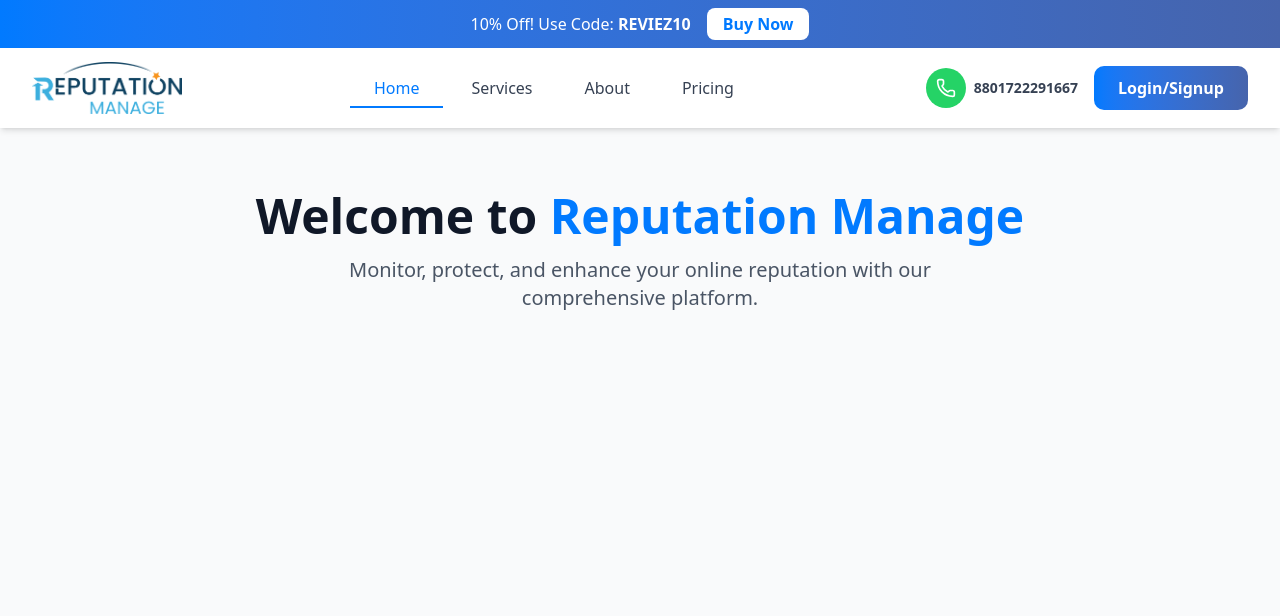
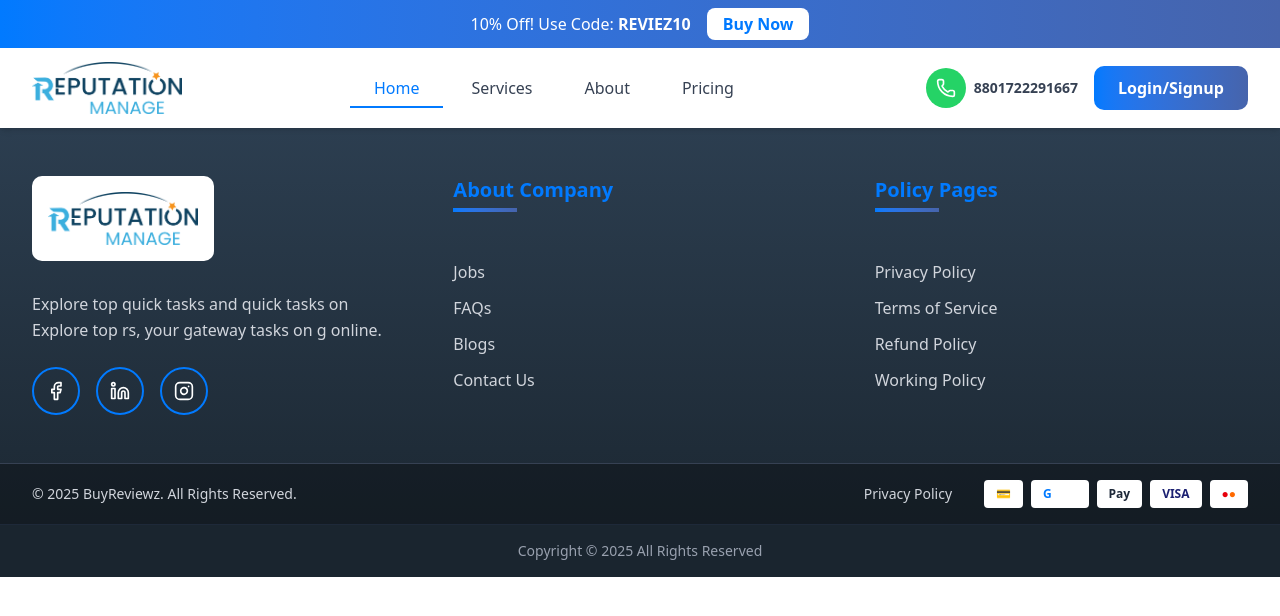
Before and after one commit to jobayer-ahmed7/Reputation-Management, a Next.js app in the folder frontend/: page / in a window 1280 px wide. Shown: the top 616 px of the page. Built offline with nearby package versions, Linux system fonts and the light colour scheme.

Commit message:
Footer added

```diff
--- a/frontend/src/app/(CommonLayout)/(home)/page.tsx
+++ b/frontend/src/app/(CommonLayout)/(home)/page.tsx
@@ -3,21 +3,7 @@
 const HomePage = () => {
   return (
     <div>
-            {/* Demo Content */}
-      <div className="min-h-screen bg-gray-50">
-        <div className="max-w-7xl mx-auto px-4 py-16">
-          <div className="text-center">
-            <h1 className="text-4xl md:text-5xl font-bold text-gray-900 mb-4">
-              Welcome to{" "}
-              <span className="text-pblue">Reputation Manage</span>
-            </h1>
-            <p className="text-xl text-gray-600 max-w-2xl mx-auto">
-              Monitor, protect, and enhance your online reputation with our
-              comprehensive platform.
-            </p>
-          </div>
-        </div>
-      </div>
+
     </div>
   );
 };
--- a/frontend/src/app/(CommonLayout)/layout.tsx
+++ b/frontend/src/app/(CommonLayout)/layout.tsx
@@ -1,13 +1,15 @@
+import Footer from "@/components/shared/Footer";
 import Navbar from "@/components/shared/Navbar";
 
 const CommonLayout = ({ children }: { children: React.ReactNode }) => {
-  return <div>
+  return (
+    <div>
+      <Navbar />
 
-    <Navbar/>
-
-    {children}
-
-    </div>;
+      {children}
+      <Footer />
+    </div>
+  );
 };
 
 export default CommonLayout;
--- /dev/null
+++ b/frontend/src/components/shared/Footer.tsx
@@ -0,0 +1,171 @@
+import React from "react";
+import { Facebook, Linkedin, Instagram } from "lucide-react";
+import Image from "next/image";
+
+const Footer = () => {
+  const currentYear = new Date().getFullYear();
+
+  const aboutLinks = [
+    { name: "Jobs", href: "#jobs" },
+    { name: "FAQs", href: "#faqs" },
+    { name: "Blogs", href: "#blogs" },
+    { name: "Contact Us", href: "#contact" },
+  ];
+
+  const policyLinks = [
+    { name: "Privacy Policy", href: "#privacy" },
+    { name: "Terms of Service", href: "#terms" },
+    { name: "Refund Policy", href: "#refund" },
+    { name: "Working Policy", href: "#working" },
+  ];
+
+  const paymentMethods = [
+    { name: "Credit Card", icon: "💳" },
+    { name: "Google Pay", icon: "G" },
+    { name: "Apple Pay", icon: "" },
+    { name: "Visa", icon: "VISA" },
+    { name: "Mastercard", icon: "MC" },
+  ];
+
+  return (
+    <footer className="bg-linear-to-b from-[#2c3e50] to-[#1a252f] text-white">
+      {/* Main Footer Content */}
+      <div className="max-w-7xl mx-auto px-4 sm:px-6 lg:px-8 py-12">
+        <div className="grid grid-cols-1 md:grid-cols-3 gap-8 md:gap-12">
+          {/* Company Info Section */}
+          <div className="space-y-6">
+            <div className="bg-white p-4 rounded-lg inline-block">
+              <Image
+                alt="Company logo"
+                width={150}
+                height={300}
+                src={"/logo.webp"}
+              />
+            </div>
+
+            <p className="text-gray-300 leading-relaxed max-w-sm">
+              Explore top quick tasks and quick tasks on Explore top rs, your
+              gateway tasks on g online.
+            </p>
+
+            {/* Social Media Icons */}
+            <div className="flex gap-4">
+              <a
+                href="#facebook"
+                className="w-12 h-12 rounded-full border-2 border-pblue flex items-center justify-center hover:bg-pblue hover:scale-110 transition-all duration-300"
+                aria-label="Facebook"
+              >
+                <Facebook className="w-5 h-5" />
+              </a>
+              <a
+                href="#linkedin"
+                className="w-12 h-12 rounded-full border-2 border-pblue flex items-center justify-center hover:bg-pblue hover:scale-110 transition-all duration-300"
+                aria-label="LinkedIn"
+              >
+                <Linkedin className="w-5 h-5" />
+              </a>
+              <a
+                href="#instagram"
+                className="w-12 h-12 rounded-full border-2 border-pblue flex items-center justify-center hover:bg-pblue hover:scale-110 transition-all duration-300"
+                aria-label="Instagram"
+              >
+                <Instagram className="w-5 h-5" />
+              </a>
+            </div>
+          </div>
+
+          {/* About Company Section */}
+          <div>
+            <h3 className="text-xl font-semibold text-pblue mb-6 relative inline-block">
+              About Company
+              <span className="absolute -bottom-2 left-0 w-16 h-1 bg-linear-to-r from-pblue to-bluegray"></span>
+            </h3>
+            <ul className="space-y-3 mt-8">
+              {aboutLinks.map((link) => (
+                <li key={link.name}>
+                  <a
+                    href={link.href}
+                    className="text-gray-300 hover:text-pblue hover:translate-x-2 transition-all duration-300 inline-block"
+                  >
+                    {link.name}
+                  </a>
+                </li>
+              ))}
+            </ul>
+          </div>
+
+          {/* Policy Pages Section */}
+          <div>
+            <h3 className="text-xl font-semibold text-pblue mb-6 relative inline-block">
+              Policy Pages
+              <span className="absolute -bottom-2 left-0 w-16 h-1 bg-linear-to-r from-pblue to-bluegray"></span>
+            </h3>
+            <ul className="space-y-3 mt-8">
+              {policyLinks.map((link) => (
+                <li key={link.name}>
+                  <a
+                    href={link.href}
+                    className="text-gray-300 hover:text-pblue hover:translate-x-2 transition-all duration-300 inline-block"
+                  >
+                    {link.name}
+                  </a>
+                </li>
+              ))}
+            </ul>
+          </div>
+        </div>
+      </div>
+
+      {/* Payment Methods Bar */}
+      <div className="bg-black/30 border-t border-gray-700">
+        <div className="max-w-7xl mx-auto px-4 sm:px-6 lg:px-8 py-4">
+          <div className="flex flex-col md:flex-row justify-between items-center gap-4">
+            <div className="text-gray-300 text-sm">
+              © {currentYear} BuyReviewz. All Rights Reserved.
+            </div>
+
+            <div className="flex items-center gap-4">
+              <a
+                href="#privacy"
+                className="text-gray-300 hover:text-pblue text-sm transition-colors"
+              >
+                Privacy Policy
+              </a>
+
+              {/* Payment Icons */}
+              <div className="flex items-center gap-2 ml-4">
+                <div className="bg-white rounded px-3 py-1.5 text-xs font-semibold text-pblue">
+                  💳
+                </div>
+                <div className="bg-white rounded px-3 py-1.5 text-xs font-semibold">
+                  <span className="text-pblue">G</span> Pay
+                </div>
+                <div className="bg-white rounded px-3 py-1.5 text-xs font-semibold text-gray-800">
+                  Pay
+                </div>
+                <div className="bg-white rounded px-3 py-1.5 text-xs font-semibold text-[#1A1F71]">
+                  VISA
+                </div>
+                <div className="bg-white rounded px-3 py-1.5 text-xs font-semibold">
+                  <span className="text-red-600">●</span>
+                  <span className="text-orange-500">●</span>
+                </div>
+              </div>
+            </div>
+          </div>
+        </div>
+      </div>
+
+      {/* Copyright Bar */}
+      <div className="bg-[#1a252f] border-t border-gray-800">
+        <div className="max-w-7xl mx-auto px-4 sm:px-6 lg:px-8 py-4">
+          <p className="text-center text-gray-400 text-sm">
+            Copyright © {currentYear} All Rights Reserved
+          </p>
+        </div>
+      </div>
+    </footer>
+  );
+};
+
+export default Footer;
--- a/frontend/src/components/shared/Navbar.tsx
+++ b/frontend/src/components/shared/Navbar.tsx
@@ -32,7 +32,7 @@
           <div className="flex justify-between items-center h-20">
             {/* Logo */}
             <div className="shrink-0">
-              <Image alt="Company logo" width={150} height={300} src={'/logo.png'}/>
+              <Image alt="Company logo" width={150} height={300} src={'/logo.webp'}/>
             </div>
 
             {/* Desktop Navigation */}
```
Also changed, not shown: frontend/public/logo.png (deleted), frontend/public/logo.webp (added).
